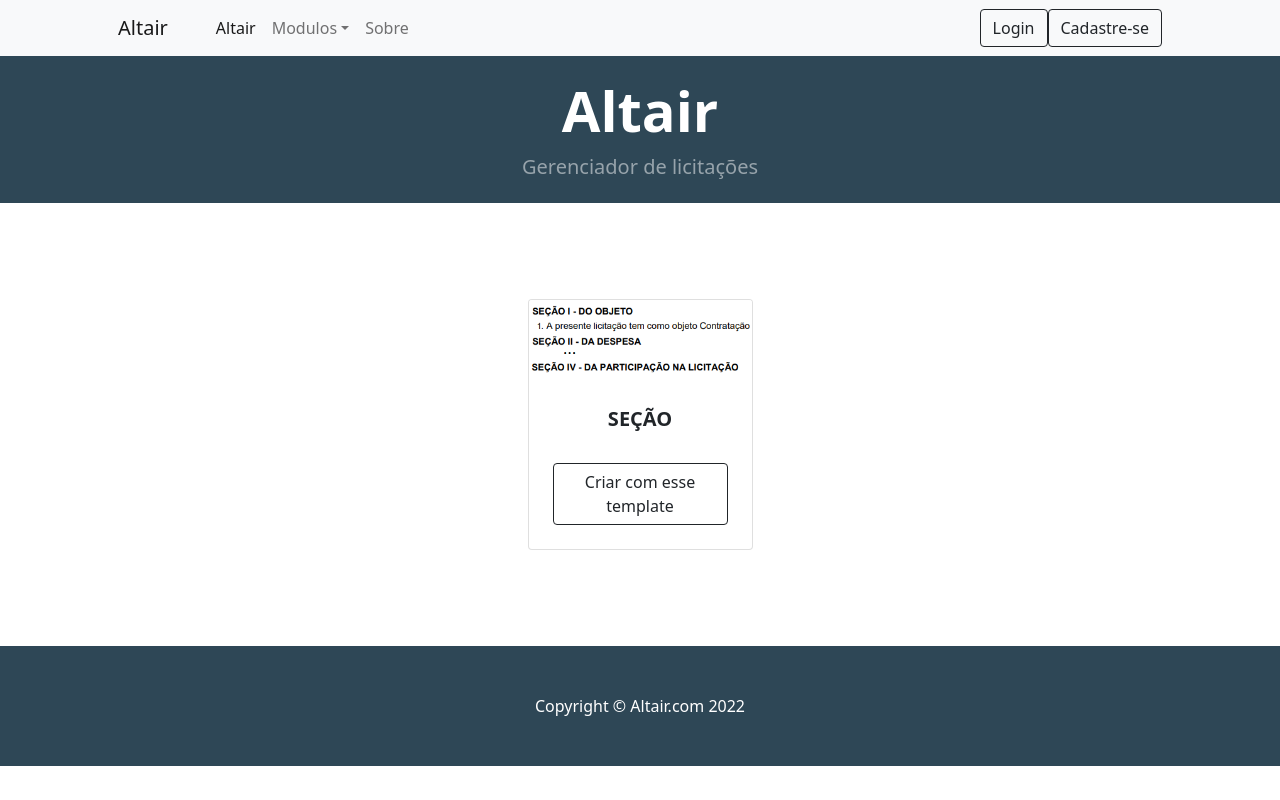
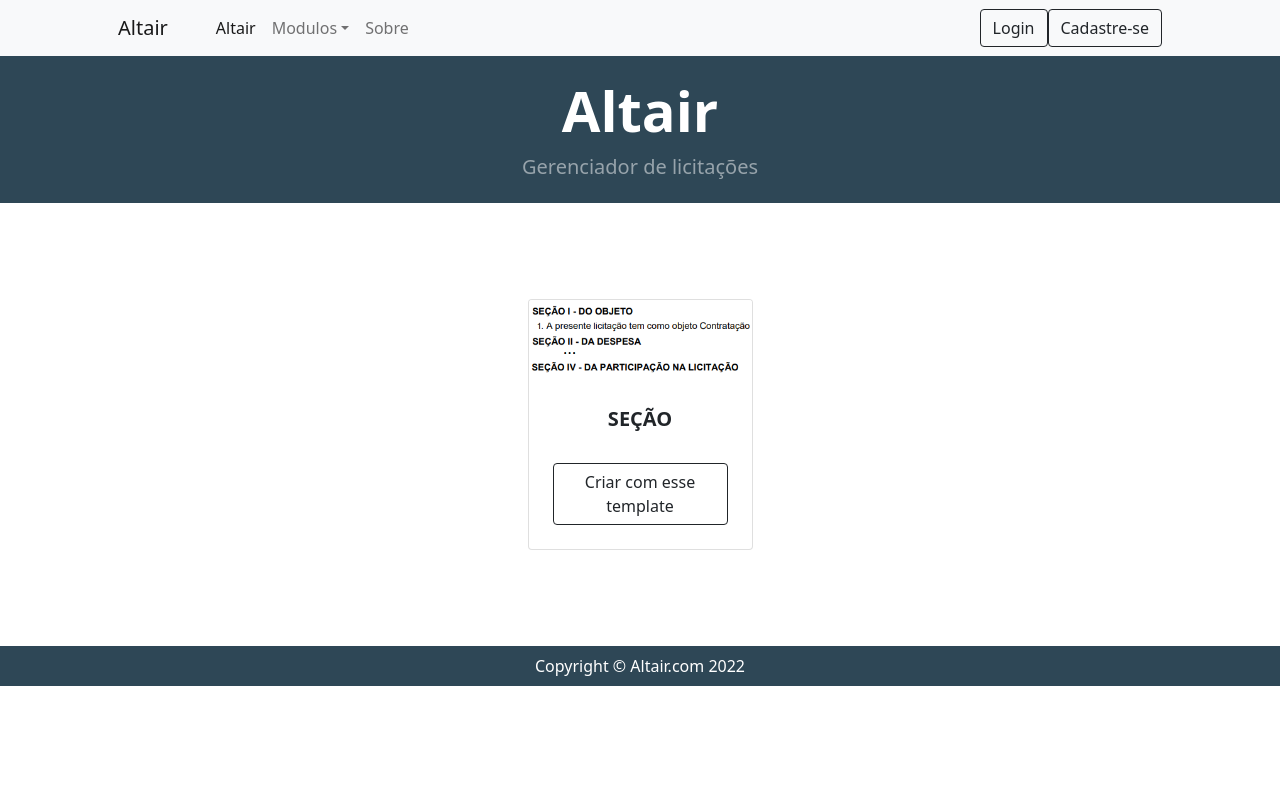
Before and after one commit to vic37get/Altair, a Django app: page /templates in a window 1280 px wide. Run offline with Django 4.2, Linux system fonts and the light colour scheme; some libraries are stand-ins or nearby versions.

Commit message:
estilzação do site

```diff
--- a/construtor_licitacoes/static/construtor_licitacoes/js/scripts.js
+++ b/construtor_licitacoes/static/construtor_licitacoes/js/scripts.js
@@ -1,7 +1,8 @@
 
 tinymce.init({
     selector: '.lic-title',
-    height : '10.3rem',
+    height : '20 rem',
+    plugin: 'pagebreak',
     menubar: false,
     statusbar: false,
     style_formats: [
--- a/home_page/templates/home_page/base.html
+++ b/home_page/templates/home_page/base.html
@@ -8,7 +8,7 @@
         <meta name="author" content="" />
         <title>Altair</title>
         <!-- Favicon-->
-        <link rel="icon" type="image/x-icon" href={%static "assets/favicon.ico" %} />
+        <link rel="icon" type="image/x-icon" href={%static "home_page/assets/favicon.ico" %} />
         <!-- Bootstrap icons-->
         <link href="https://cdn.jsdelivr.net/npm/bootstrap-icons@1.5.0/font/bootstrap-icons.css" rel="stylesheet" />
         <!-- Core theme CSS (includes Bootstrap)-->
@@ -17,9 +17,10 @@
         <script src= {%static "home_page/js/tinymce.min.js" %}></script>
         <!-- Scripts da aba editor -->
         <script src={%static "construtor_licitacoes/js/scripts.js"%} ></script>
-
+        <!-- CSS -->
+        <script src={%static "construtor_licitacoes/css/styles.css" %} ></script>
     </head>
-    <body>
+    <body id="main_body">
         <!-- Navigation-->
         <nav class="navbar navbar-expand-lg navbar-light bg-light">
             <div class="container px-4 px-lg-5">
@@ -63,7 +64,7 @@
             </div>
         </nav>
         <!-- Header-->
-        <header class="bg-dark py-2">
+        <header class="bg-dark py-2 remove" id="header">
             <div class="container px-4 px-lg-5 my-5">
                 <div class="text-center text-white">
                     <h1 class="display-4 fw-bolder">Altair</h1>
@@ -72,19 +73,19 @@
             </div>
         </header>
         <!-- Section-->
-        <section class="py-5">
-            <div class="container px-4 px-lg-5 mt-5">
+        <section class="py-5" id="corpo_principal">
+            <div class="container px-4 px-lg-5 mt-5" id="corpo_interno" >
                 {% block content %}
                 {% endblock %}
             </div>
         </section>
         <!-- Footer-->
-        <footer class="py-5 bg-dark">
+        <footer class="py-2 bg-dark" id="barra_inferior">
             <div class="container"><p class="m-0 text-center text-white">Copyright &copy; Altair.com 2022</p></div>
         </footer>
         <!-- Bootstrap core JS-->
         <script src="https://cdn.jsdelivr.net/npm/bootstrap@5.1.3/dist/js/bootstrap.bundle.min.js"></script>
         <!-- Core theme JS-->
-        <script src={%static "js/scripts.js"%}></script>
+        <!--script src={%static "js/scripts.js"%}></script!-->
     </body>
 </html>
```
Also changed, not shown: construtor_licitacoes/static/construtor_licitacoes/css/style.css (added, +7 -0 lines), construtor_licitacoes/templates/construtor_licitacoes/adicionar.html (+14 -5 lines).
